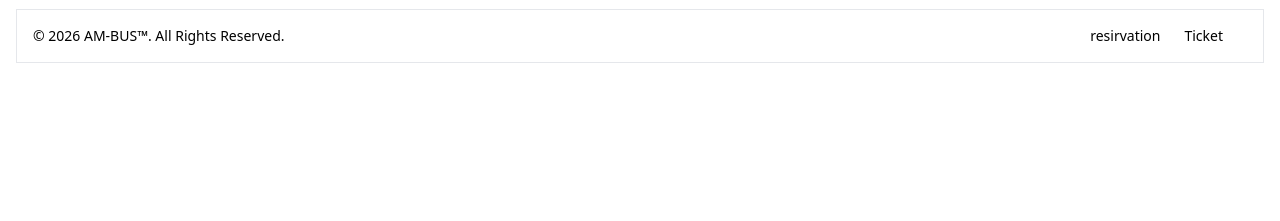
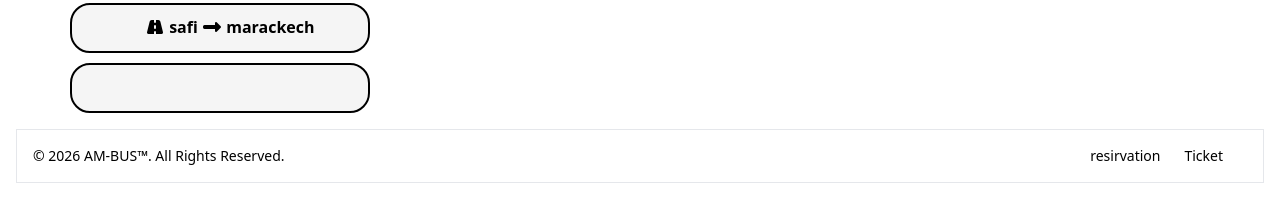
Before and after one commit to amssa360plus-byte/Busdirect-AM, a plain HTML site: page index.html in a window 1280 px wide. Shown: the part 97-318 px from the top of the page. Drawn offline with nearby package versions, Linux system fonts and the light colour scheme.

Commit message:
add deriction safi to marackech

```diff
--- a/index.html
+++ b/index.html
@@ -24,14 +24,20 @@
 
     </header>
     <main>
-        <div class="class">
+        <div class="border-2 border-solid" id="headr2">
+            <span> <i class="fa-solid fa-road"></i>
+                <span id="safi">safi</span>
+                <span><i class="fa-solid fa-right-long"></i> </span>
+                <span id="marackech">marackech</span>
+                    </div>
+        <div class="border-2 border-solid" id="headr2">
 
         </div>
     </main>
 
 
-<footer class="bg-neutral-primary-soft rounded-base shadow-xs border border-default m-4">
-    <div class="w-full mx-auto max-w-screen-xl p-4 md:flex md:items-center md:justify-between">
+<footer class="bg-neutral-primary-soft rounded-base shadow-xs border border-default m-4" >
+    <div class="w-full mx-auto max-w-screen-xl p-4 md:flex md:items-center md:justify-between" class="footer1">
       <span class="text-sm text-body sm:text-center">© 2026 <a class="hover:underline">AM-BUS™</a>. All Rights Reserved.
     </span>
     <ul class="flex flex-wrap items-center mt-3 text-sm font-medium text-body sm:mt-0">
--- a/style.css
+++ b/style.css
@@ -49,3 +49,22 @@
     position: relative;
     top: 3px;
 }
+#headr2{
+  border-radius: 20px;
+  border-color: black;
+  background-color: whitesmoke;
+  margin-top: 10px;
+  height: 50px;
+  width: 300px;
+  margin-left: 70px;
+}
+span .fa-road{
+    margin-left: 73px;
+    margin-top: 14px;
+}
+#safi{
+    font-weight:bolder ;
+}
+#marackech{
+    font-weight: bolder;
+}
```
